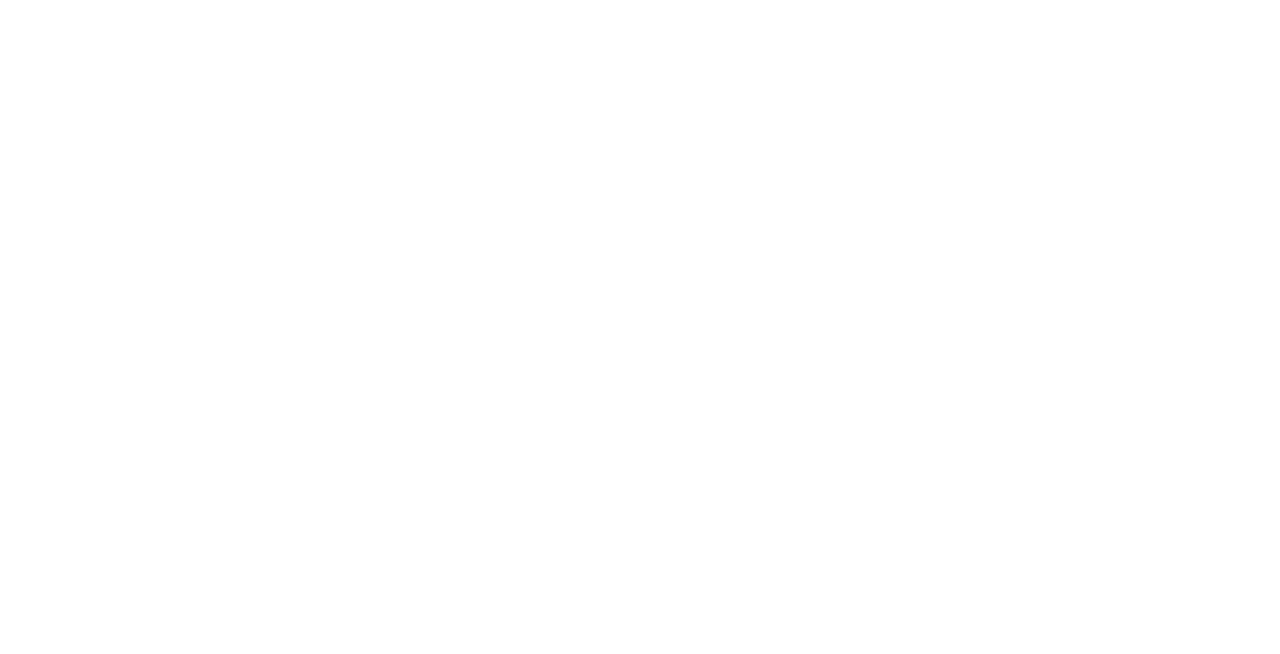
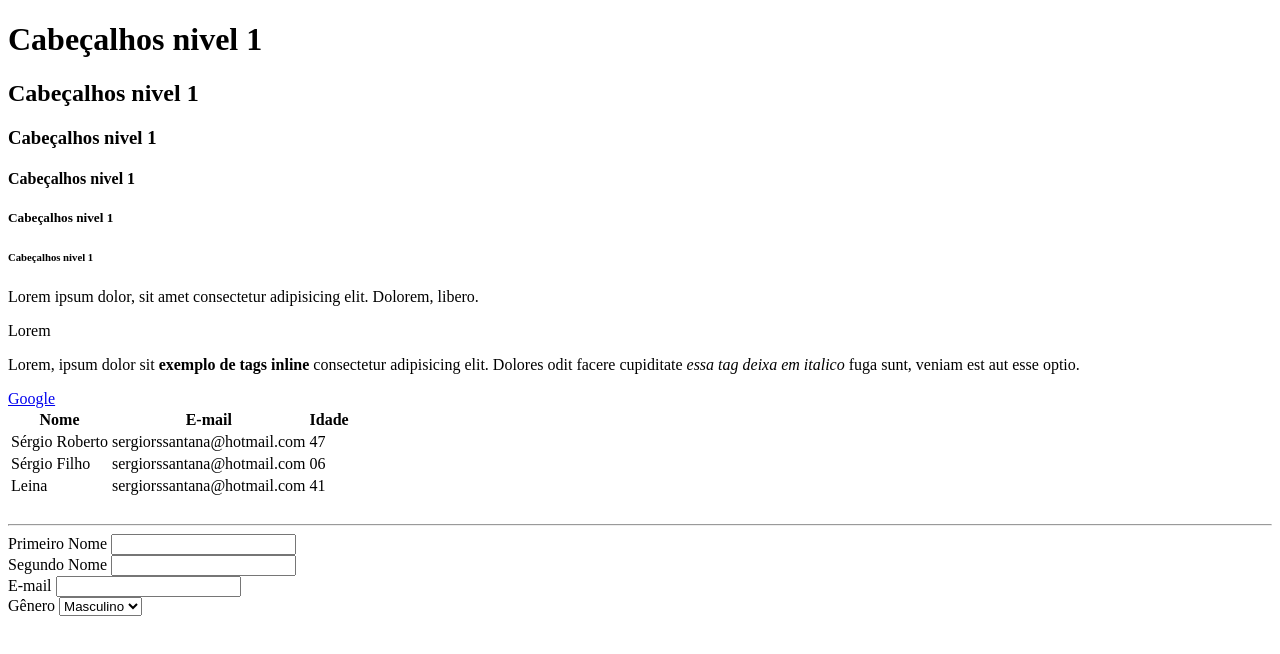
Before and after one commit to Sergiorssantana/-Mapeamento-das-tags-HTML5, a plain HTML site: page index.html in a window 1280 px wide. Drawn offline with Linux system fonts and the light colour scheme.

Commit message:
Update index.html

```diff
--- a/index.html
+++ b/index.html
@@ -1,11 +1,94 @@
 <!DOCTYPE html>
 <html lang="pt-br">
    <head>
+        <!-- iNFORMAÇÕES QUE NÃO APRECE NA SUA PÁGINA -->
         <meta charset="UTF-8">
         <meta name="viewport" content="width=device-width, initial-scale=1.0">
+        <!-- Título que vai aprecer na sua aba do navegador -->
         <title>Mapeando as tags do HTML5</title>
    </head>
    <body>
+    <!-- Aqui é aprte mais importante onde vai aparecer na sua página -->
+     <!-- Cabeçalhos sequêncial pré definidos -->
+        <h1>Cabeçalhos nivel 1</h1>
+        <h2>Cabeçalhos nivel 1</h2>
+        <h3>Cabeçalhos nivel 1</h3>
+        <h4>Cabeçalhos nivel 1</h4>
+        <h5>Cabeçalhos nivel 1</h5>
+        <h6>Cabeçalhos nivel 1</h6>
 
+        <!-- Parágrafos - Aqui o p está em inline -->
+        <p>Lorem ipsum dolor, sit amet consectetur adipisicing elit. Dolorem, libero.</p>
+        <!--  Parágrafos - Aqui o p está em Block -->
+        <p>Lorem</p>
+        <!-- Nesse parágrafo abaixo tem o display block, como se fosse uma quebra de linha para baixo que pode ser modificado no CSS-->
+        <p>Lorem, ipsum dolor sit <strong>exemplo de tags inline</strong> consectetur adipisicing elit. Dolores odit facere cupiditate <em>essa tag deixa em italico</em> fuga sunt, veniam est aut esse optio. </p>
+
+        <!-- Links - atributos - pode direcionar para arquivo ou links externos/ target="_blank" abre em outra aba-->
+        <a href="https://www.google.com" target="_blank">Google</a>
+         <!-- Outro atributo é class -->
+         <!-- div é elemento display block -->
+            <div class="mapeamento"></div>
+
+            <!-- Tabelas - tables - thead(linhas) - tag (tr) serve para definir uma linha; e atag (th) colunnas; e a tag (td) são as célula de dados padrão em uma tabela HTML-->
+        <table>
+            <thead>
+                <tr>
+                    <th>Nome</th>
+                    <th>E-mail</th>
+                    <th>Idade</th>
+                </tr>
+            </thead>
+            <!-- tbody -elemento encapsula um conjunto de linhas da tabela  -->
+            <tbody>
+                <tr>
+                    <td>Sérgio Roberto</td>
+                    <td>sergiorssantana@hotmail.com</td>
+                    <td>47</td>
+
+                </tr>
+
+                <tr>
+                    <td>Sérgio Filho</td>
+                    <td>sergiorssantana@hotmail.com</td>
+                    <td>06</td>
+
+                </tr>
+                <tr>
+                    <td>Leina</td>
+                    <td>sergiorssantana@hotmail.com</td>
+                    <td>41</td>
+
+                </tr>
+            </tbody>
+        </table>
+        <!-- <br> tag pula linha e o hr é uma linha Horizontal-->
+            <!-- Formulários - action essa tag para onde queremos enviar servidor , ou php-->
+            <br>
+            <hr>
+            <form action="" method="POST"></form>
+            <!-- Tag label (inline)representa uma legenda para um item ; input(inline) se quiser colocar em linhas diferente vc pode acrescentar uma div, porque ela é em block-->
+            <div>
+                <label>Primeiro Nome </label>
+                <input type="text">
+            </div>
+          <!-- para separar vc pode colocar com padding no css -->
+            <div>
+                <label>Segundo Nome </label>
+                <input type="text">
+            </div>
+
+            <div>
+                <label>E-mail</label>
+                <input type="email">
+            </div>
+            <!-- a tag select  representa as  opções dentro do menu  -->
+            <div>
+                <label>Gênero </label>
+                <select>
+                    <option value="masculino">Masculino</option>
+                    <option value="feminino">Feminino</option>
+                </select>
+            </div>
    </body>
 </html>
```
Lines whose indentation alone changed are shown as unchanged.
